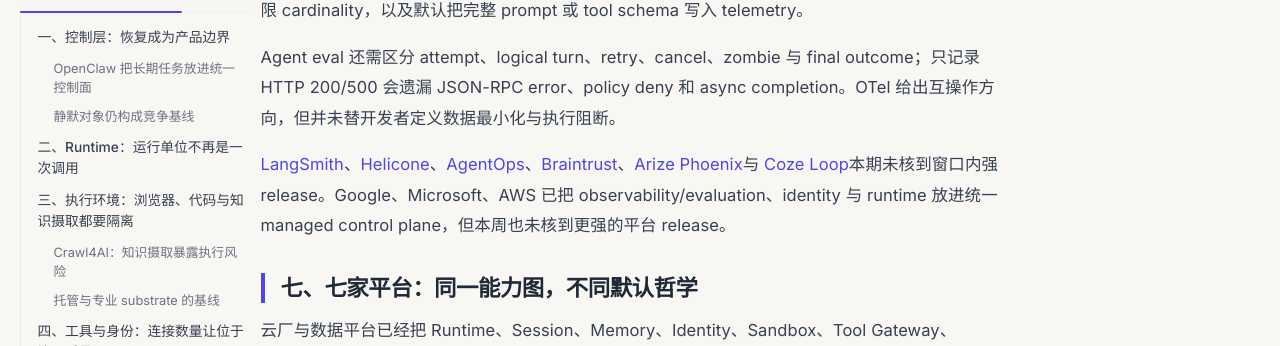
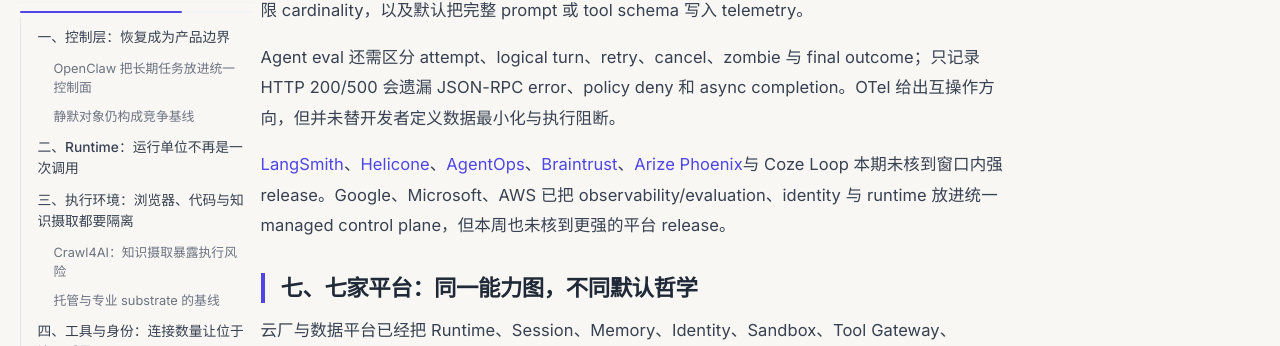
Before and after one commit to wujiaming88/wujiaming88.github.io, a Jekyll site: the page built from _posts/2026-09-03-agent-infra-harness-weekly.md, in a window 1280 px wide and 900 px high, scrolled down 8109 px. Shown: the part 106-452 px from the top of the window. Built offline with Jekyll 4.4.1, drawn with Linux system fonts in a browser that asks for light colours; some of the changed lines change nothing that is shown.

Commit message:
Clarify article source boundaries

```diff
--- a/_posts/2026-09-03-agent-infra-harness-weekly.md
+++ b/_posts/2026-09-03-agent-infra-harness-weekly.md
@@ -147,7 +147,7 @@
 
 Agent eval 还需区分 attempt、logical turn、retry、cancel、zombie 与 final outcome；只记录 HTTP 200/500 会遗漏 JSON-RPC error、policy deny 和 async completion。OTel 给出互操作方向，但并未替开发者定义数据最小化与执行阻断。
 
-[LangSmith](https://smith.langchain.com/)、[Helicone](https://github.com/Helicone/helicone/releases)、[AgentOps](https://github.com/agentops-ai/agentops/releases)、[Braintrust](https://www.braintrust.dev/)、[Arize Phoenix](https://github.com/Arize-ai/phoenix/releases)与 [Coze Loop](https://github.com/coze-dev/coze-loop)本期未核到窗口内强 release。Google、Microsoft、AWS 已把 observability/evaluation、identity 与 runtime 放进统一 managed control plane，但本周也未核到更强的平台 release。
+[LangSmith](https://smith.langchain.com/)、[Helicone](https://github.com/Helicone/helicone/releases)、[AgentOps](https://github.com/agentops-ai/agentops/releases)、[Braintrust](https://www.braintrust.dev/)、[Arize Phoenix](https://github.com/Arize-ai/phoenix/releases)与 Coze Loop 本期未核到窗口内强 release。Google、Microsoft、AWS 已把 observability/evaluation、identity 与 runtime 放进统一 managed control plane，但本周也未核到更强的平台 release。
 
 ## 七、七家平台：同一能力图，不同默认哲学
 
```
